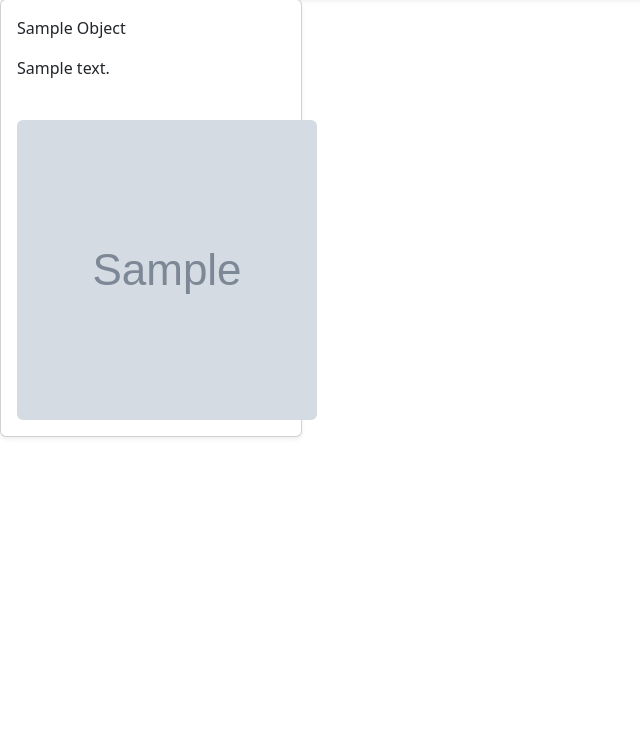
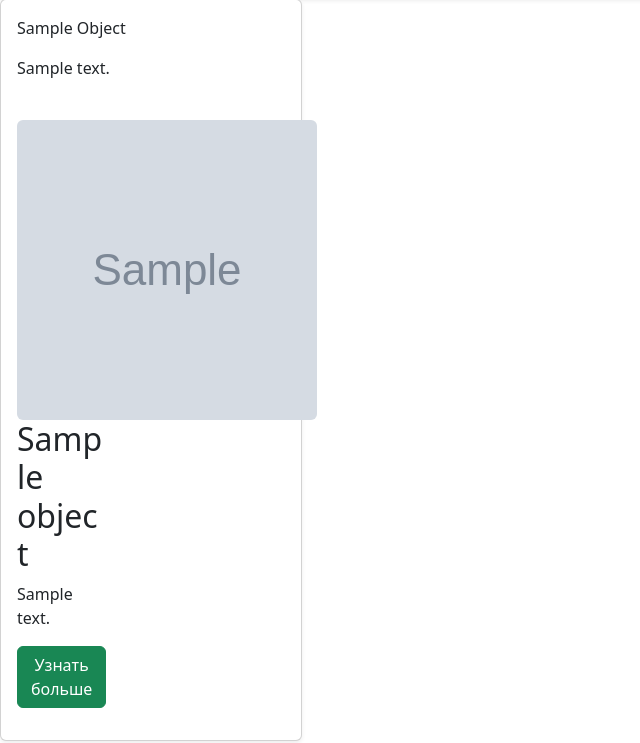
Before and after one commit to Tatyanalozovaya061/blog, a Django app: template blog/templates/blog/blog_list.html in a window 1280 px wide. Shown: the part 57-800 px from the top of the page, without its empty margins (0-640 px from the left). Run offline with Django 4.2, Linux system fonts and the light colour scheme; the template is opened without the code that fills it: most values are stand-ins (such as "Sample title", 1, 10 or a date in 2020); grey boxes marked "Sample" are stand-in pictures; data that the repository does not hold is empty; some libraries are stand-ins or nearby versions.

Commit message:
доработка

```diff
--- a/blog/templates/blog/blog_list.html
+++ b/blog/templates/blog/blog_list.html
@@ -32,18 +32,18 @@
             <img src="/media/{{ object.image }}" width="300" height="300" class="rounded" alt="Card image cap">
         </div>
 
-<!--        <h2> {{object.title}}</h2>-->
-<!--        <p> {{object.content|slice:300}}</p>-->
+        <h2> {{object.title}}</h2>
+        <p> {{object.content|slice:300}}</p>
 
-<!--        {% if object.is_subscription and not user.is_subscription %}-->
-<!--          <a href="{% url 'users:subscription_create' %}" type="button"-->
-<!--                       class="btn btn-success">Подписка</a>-->
-<!--        {% else %}-->
+        {% if object.is_subscription and not user.is_subscription %}
+          <a href="{% url 'users:subscription_create' %}" type="button"
+                       class="btn btn-success">Подписка</a>
+        {% else %}
 
 
-<!--        <p><a class="btn btn-success" href="{% url 'blog:blog_view' object.pk %}" role="button">Узнать больше</a>-->
-<!--        </p>-->
-<!--        {% endif %}-->
+        <p><a class="btn btn-success" href="{% url 'blog:blog_view' object.pk %}" role="button">Узнать больше</a>
+        </p>
+        {% endif %}
 
     </div>
     {% endfor %}
```
Also changed, not shown: config/settings.py (+4 -4 lines).
